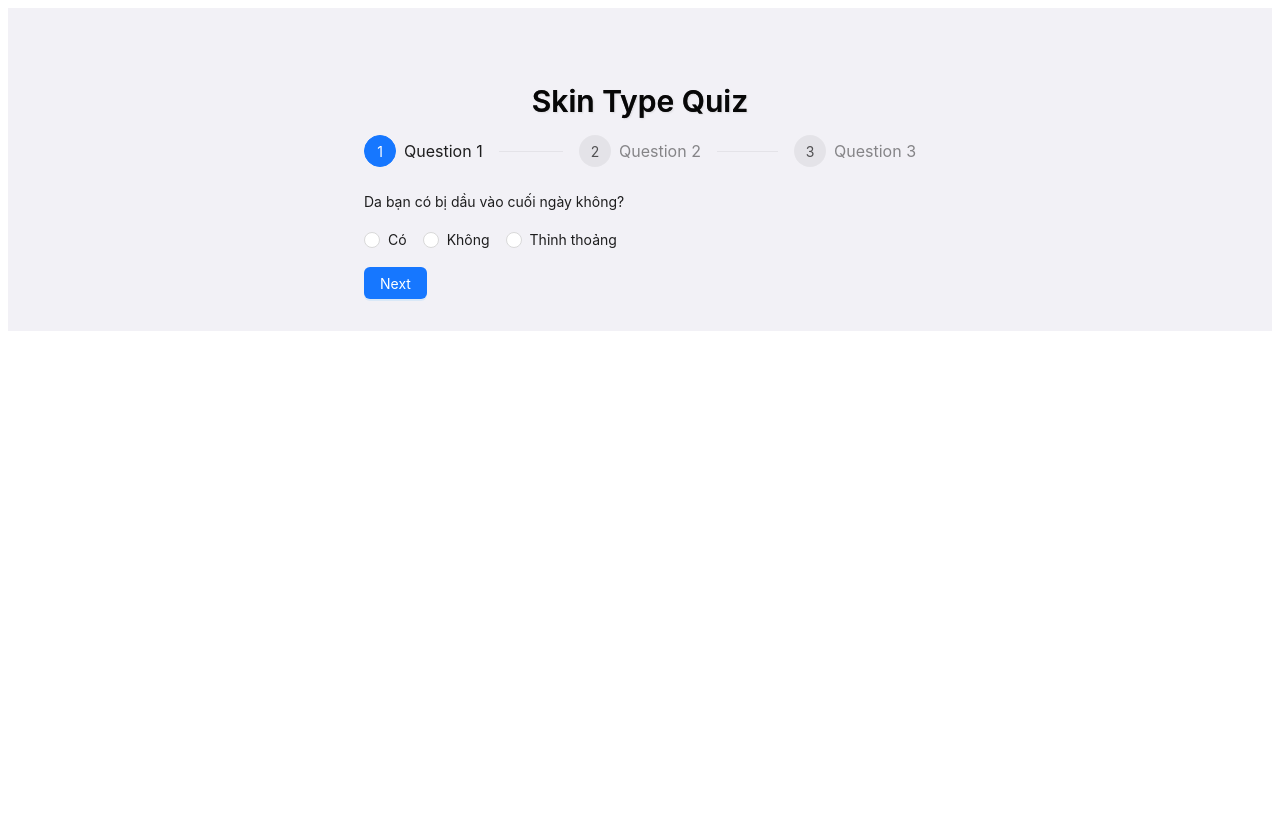
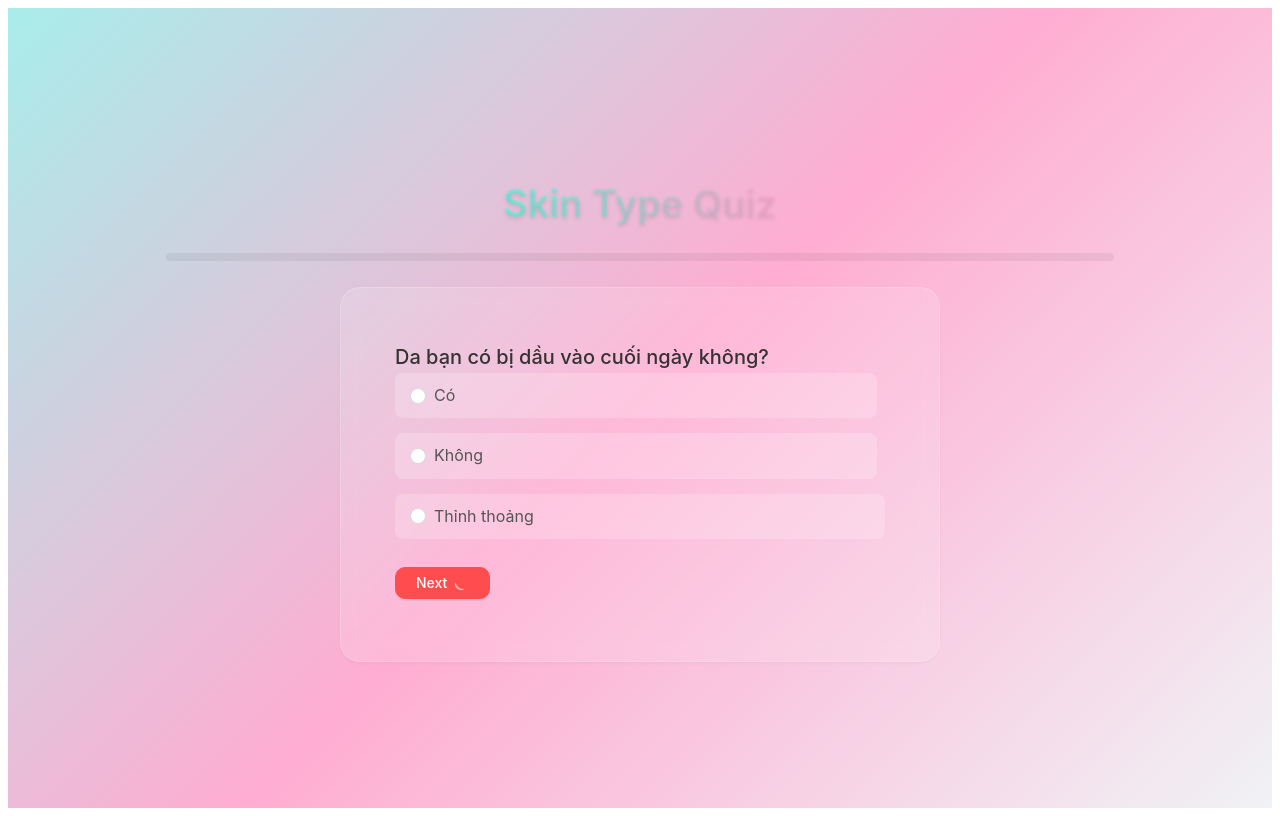
Before and after one commit to Hiiiiiiiii11/Spring2025SWD392_NET1707_G6_FE, a React (Create React App) app: page /skin-type-quiz in a window 1280 px wide. Built offline with nearby package versions, Linux system fonts and the light colour scheme; the HTML template or start-up script is replaced by a standard one.

Commit message:
css skin quiz

```diff
--- a/package.json
+++ b/package.json
@@ -12,6 +12,7 @@
     "cra-template": "1.2.0",
     "dotenv": "^16.4.7",
     "express": "^4.21.2",
+    "framer-motion": "^12.5.0",
     "jwt-decode": "^4.0.0",
     "moment": "^2.30.1",
     "path": "^0.12.7",
--- /dev/null
+++ b/src/components/SkinTypeQuiz/SkinTypeQuiz.css
@@ -0,0 +1,165 @@
+.quiz-container {
+    padding: 40px;
+    min-height: 100vh;
+    background: linear-gradient(135deg, #a8edea, #ffadd2, #f0f2f5);
+    display: flex;
+    flex-direction: column;
+    align-items: center;
+    justify-content: center;
+    overflow: hidden;
+    position: relative;
+  }
+
+  .quiz-title {
+    text-align: center;
+    color: #fff;
+    background: linear-gradient(90deg, #87e8de, #ffadd2);
+    -webkit-background-clip: text;
+    background-clip: text;
+    -webkit-text-fill-color: transparent;
+    font-size: 48px;
+    font-weight: 700;
+    margin-bottom: 20px;
+    text-shadow: 0 2px 4px rgba(0, 0, 0, 0.1);
+  }
+
+  .quiz-progress {
+    width: 80%;
+    margin-bottom: 20px;
+  }
+
+  .quiz-content {
+    width: 100%;
+    max-width: 600px;
+  }
+
+  .quiz-card {
+    background: rgba(255, 255, 255, 0.15);
+    backdrop-filter: blur(10px);
+    border-radius: 20px;
+    padding: 30px;
+    box-shadow: 0 8px 32px rgba(0, 0, 0, 0.1);
+    border: 1px solid rgba(255, 255, 255, 0.18);
+    transition: all 0.3s ease;
+  }
+
+  .quiz-card:hover {
+    transform: translateY(-5px);
+    box-shadow: 0 12px 40px rgba(0, 0, 0, 0.15);
+  }
+
+  .quiz-question {
+    font-size: 20px;
+    color: #333;
+    margin-bottom: 20px;
+    font-weight: 500;
+    text-align: center;
+  }
+
+  .quiz-radio-group {
+    display: flex;
+    flex-direction: column;
+    gap: 15px;
+    margin-bottom: 20px;
+  }
+
+  .quiz-option {
+    font-size: 16px;
+    color: #555;
+    padding: 10px 15px;
+    background: rgba(255, 255, 255, 0.2);
+    border-radius: 8px;
+    transition: all 0.3s ease;
+  }
+
+  .quiz-option:hover {
+    background: rgba(255, 255, 255, 0.4);
+  }
+
+  .quiz-option .ant-radio-checked .ant-radio-inner::after {
+    background-color: #ff4d4f; /* Màu đỏ neon cho radio */
+  }
+
+  .quiz-buttons {
+    display: flex;
+    justify-content: space-between;
+    margin-top: 20px;
+  }
+
+  .quiz-prev-btn,
+  .quiz-next-btn {
+    border-radius: 10px;
+    padding: 8px 20px;
+    font-weight: 500;
+    transition: all 0.3s ease;
+  }
+
+  .quiz-prev-btn {
+    background: #fff;
+    color: #ff4d4f;
+    border: 1px solid #ff4d4f;
+  }
+
+  .quiz-prev-btn:hover {
+    background: #ff4d4f;
+    color: #fff;
+  }
+
+  .quiz-next-btn {
+    background: #ff4d4f;
+    border-color: #ff4d4f;
+    color: #fff;
+  }
+
+  .quiz-next-btn:hover {
+    background: #ff7875;
+    border-color: #ff7875;
+  }
+
+  .quiz-result-card {
+    background: rgba(255, 255, 255, 0.2);
+    backdrop-filter: blur(10px);
+    border-radius: 20px;
+    padding: 40px;
+    text-align: center;
+    box-shadow: 0 8px 32px rgba(0, 0, 0, 0.1);
+  }
+
+  .quiz-result-title {
+    color: #fff;
+    background: linear-gradient(90deg, #87e8de, #ffadd2);
+    -webkit-background-clip: text;
+    background-clip: text;
+    -webkit-text-fill-color: transparent;
+    margin-bottom: 20px;
+  }
+
+  .quiz-result-text {
+    color: #333;
+    font-size: 16px;
+    line-height: 1.6;
+  }
+
+  @media (max-width: 576px) {
+    .quiz-title {
+      font-size: 32px;
+    }
+    .quiz-question {
+      font-size: 16px;
+    }
+    .quiz-option {
+      font-size: 14px;
+    }
+    .quiz-card,
+    .quiz-result-card {
+      padding: 20px;
+    }
+    .quiz-buttons {
+      flex-direction: column;
+      gap: 10px;
+    }
+    .quiz-prev-btn,
+    .quiz-next-btn {
+      width: 100%;
+    }
+  }
--- a/src/components/SkinTypeQuiz/SkinTypeQuiz.jsx
+++ b/src/components/SkinTypeQuiz/SkinTypeQuiz.jsx
@@ -1,5 +1,9 @@
 import React, { useState } from 'react';
-import { Steps, Button, Radio, Typography } from 'antd';
+import { Button, Radio, Typography, Card, Progress, Row, Col } from 'antd';
+import { LoadingOutlined } from '@ant-design/icons';
+import { motion } from 'framer-motion';
+import './SkinTypeQuiz.css';
+
 const { Title, Text } = Typography;
 
 const SkinTypeQuiz = () => {
@@ -9,6 +13,18 @@ const SkinTypeQuiz = () => {
     { question: "Da bạn có bị dầu vào cuối ngày không?", options: ['Có', 'Không', 'Thỉnh thoảng'] },
     { question: "Da bạn có nhạy cảm với sản phẩm không?", options: ['Rất nhạy cảm', 'Hơi nhạy cảm', 'Không nhạy cảm'] },
     { question: "Da bạn có bị khô hoặc bong tróc không?", options: ['Có', 'Không', 'Thỉnh thoảng'] },
+    { question: "Lỗ chân lông của bạn có lớn không?", options: ['Rất lớn', 'Bình thường', 'Nhỏ'] },
+    { question: "Da bạn có xuất hiện nếp nhăn sớm không?", options: ['Có', 'Không', 'Thỉnh thoảng'] },
+    { question: "Da bạn có bị đỏ hoặc kích ứng không?", options: ['Thường xuyên', 'Hiếm', 'Không bao giờ'] },
+    { question: "Da bạn có sáng mịn tự nhiên không?", options: ['Có', 'Không', 'Trung bình'] },
+    { question: "Da bạn có bị bóng nhờn ở vùng chữ T không?", options: ['Có', 'Không', 'Thỉnh thoảng'] },
+    { question: "Bạn có thường xuyên tiếp xúc với ánh nắng không?", options: ['Thường xuyên', 'Hiếm', 'Không'] },
+    { question: "Da bạn có bị mất nước (dehydrated) không?", options: ['Có', 'Không', 'Thỉnh thoảng'] },
+    { question: "Bạn có sử dụng kem chống nắng hàng ngày không?", options: ['Có', 'Không', 'Thỉnh thoảng'] },
+    { question: "Da bạn có bị mụn thường xuyên không?", options: ['Có', 'Không', 'Thỉnh thoảng'] },
+    { question: "Da bạn có cảm giác căng sau khi rửa mặt không?", options: ['Có', 'Không', 'Thỉnh thoảng'] },
+    { question: "Bạn có thói quen dưỡng ẩm hàng ngày không?", options: ['Có', 'Không', 'Thỉnh thoảng'] },
+    { question: "Da bạn có đều màu không?", options: ['Có', 'Không', 'Trung bình'] },
   ];
 
   const handleAnswer = (value) => {
@@ -19,31 +35,95 @@ const SkinTypeQuiz = () => {
     if (current < questions.length - 1) {
       setCurrent(current + 1);
     } else {
-      // Xác định loại da dựa trên câu trả lời (logic mẫu)
-      let skinType = 'Normal'; // Mặc định
-      if (answers[0] === 'Có' && answers[1] === 'Không' && answers[2] === 'Không') skinType = 'Oily';
-      if (answers[0] === 'Không' && answers[1] === 'Không' && answers[2] === 'Có') skinType = 'Dry';
-      if (answers[0] === 'Thỉnh thoảng' && answers[1] === 'Hơi nhạy cảm' && answers[2] === 'Thỉnh thoảng') skinType = 'Combination';
-      if (answers[1] === 'Rất nhạy cảm') skinType = 'Sensitive';
-      alert(`Loại da của bạn: ${skinType}. Đề xuất sản phẩm phù hợp sẽ hiển thị sau!`);
+      let skinType = 'Normal';
+      const oilyScore = [answers[0], answers[7], answers[11]].filter(a => a === 'Có').length;
+      const dryScore = [answers[2], answers[9], answers[12]].filter(a => a === 'Có').length;
+      const sensitiveScore = [answers[1], answers[5]].filter(a => a.includes('nhạy')).length;
+      const combinationScore = [answers[0], answers[7]].filter(a => a === 'Thỉnh thoảng').length;
+
+      if (oilyScore >= 2) skinType = 'Oily';
+      else if (dryScore >= 2) skinType = 'Dry';
+      else if (sensitiveScore >= 1) skinType = 'Sensitive';
+      else if (combinationScore >= 1 && oilyScore === 1) skinType = 'Combination';
+
+      setCurrent(current + 1); // Chuyển sang bước kết quả
+      setTimeout(() => {
+        alert(`Loại da của bạn: ${skinType}. Đề xuất sản phẩm: [Sản phẩm phù hợp ${skinType.toLowerCase()}].`);
+      }, 500); // Kết quả hiển thị sau animation
     }
   };
 
+  const prev = () => {
+    if (current > 0) setCurrent(current - 1);
+  };
+
+  // Animation variants
+  const variants = {
+    initial: { opacity: 0, y: 20 },
+    animate: { opacity: 1, y: 0, transition: { duration: 0.5 } },
+    exit: { opacity: 0, y: -20, transition: { duration: 0.3 } },
+  };
+
   return (
-    <div style={{ padding: 24, maxWidth: 600, margin: '0 auto' }}>
-      <Title level={2}>Skin Type Quiz</Title>
-      <Steps current={current} items={questions.map((q, i) => ({ title: `Question ${i + 1}` }))} />
-      <div style={{ marginTop: 24 }}>
-        <Text>{questions[current].question}</Text>
-        <Radio.Group onChange={(e) => handleAnswer(e.target.value)} value={answers[current]} style={{ marginTop: 16, display: 'block' }}>
-          {questions[current].options.map((option) => (
-            <Radio value={option} key={option}>{option}</Radio>
-          ))}
-        </Radio.Group>
-        <Button type="primary" onClick={next} style={{ marginTop: 16 }}>
-          {current === questions.length - 1 ? 'Submit' : 'Next'}
-        </Button>
-      </div>
+    <div className="quiz-container">
+      <Title className="quiz-title">Skin Type Quiz</Title>
+      <Progress
+        percent={(current / (questions.length + 1)) * 100}
+        showInfo={false}
+        strokeColor={{
+          '0%': '#87e8de',
+          '100%': '#ffadd2',
+        }}
+        className="quiz-progress"
+      />
+      <motion.div
+        key={current}
+        initial="initial"
+        animate="animate"
+        exit="exit"
+        variants={variants}
+        className="quiz-content"
+      >
+        {current < questions.length ? (
+          <Card className="quiz-card" bordered={false}>
+            <Row justify="center" align="middle">
+              <Col span={24}>
+                <Text className="quiz-question">{questions[current].question}</Text>
+                <Radio.Group
+                  onChange={(e) => handleAnswer(e.target.value)}
+                  value={answers[current]}
+                  className="quiz-radio-group"
+                >
+                  {questions[current].options.map((option) => (
+                    <Radio value={option} key={option} className="quiz-option">
+                      {option}
+                    </Radio>
+                  ))}
+                </Radio.Group>
+                <div className="quiz-buttons">
+                  {current > 0 && (
+                    <Button onClick={prev} className="quiz-prev-btn">
+                      <LoadingOutlined spin={false} /> Previous
+                    </Button>
+                  )}
+                  <Button type="primary" onClick={next} className="quiz-next-btn">
+                    {current === questions.length - 1 ? 'Submit' : 'Next'} <LoadingOutlined spin={false} />
+                  </Button>
+                </div>
+              </Col>
+            </Row>
+          </Card>
+        ) : (
+          <Card className="quiz-result-card" bordered={false}>
+            <Title level={3} className="quiz-result-title">
+              Your Skin Type Result
+            </Title>
+            <Text className="quiz-result-text">
+              Thank you for completing the quiz! Your skin type will be displayed here soon. (Mock result: Check console for details.)
+            </Text>
+          </Card>
+        )}
+      </motion.div>
     </div>
   );
 };
```
Also changed, not shown: 1 other file (tests, documents, lock files or other folders).
